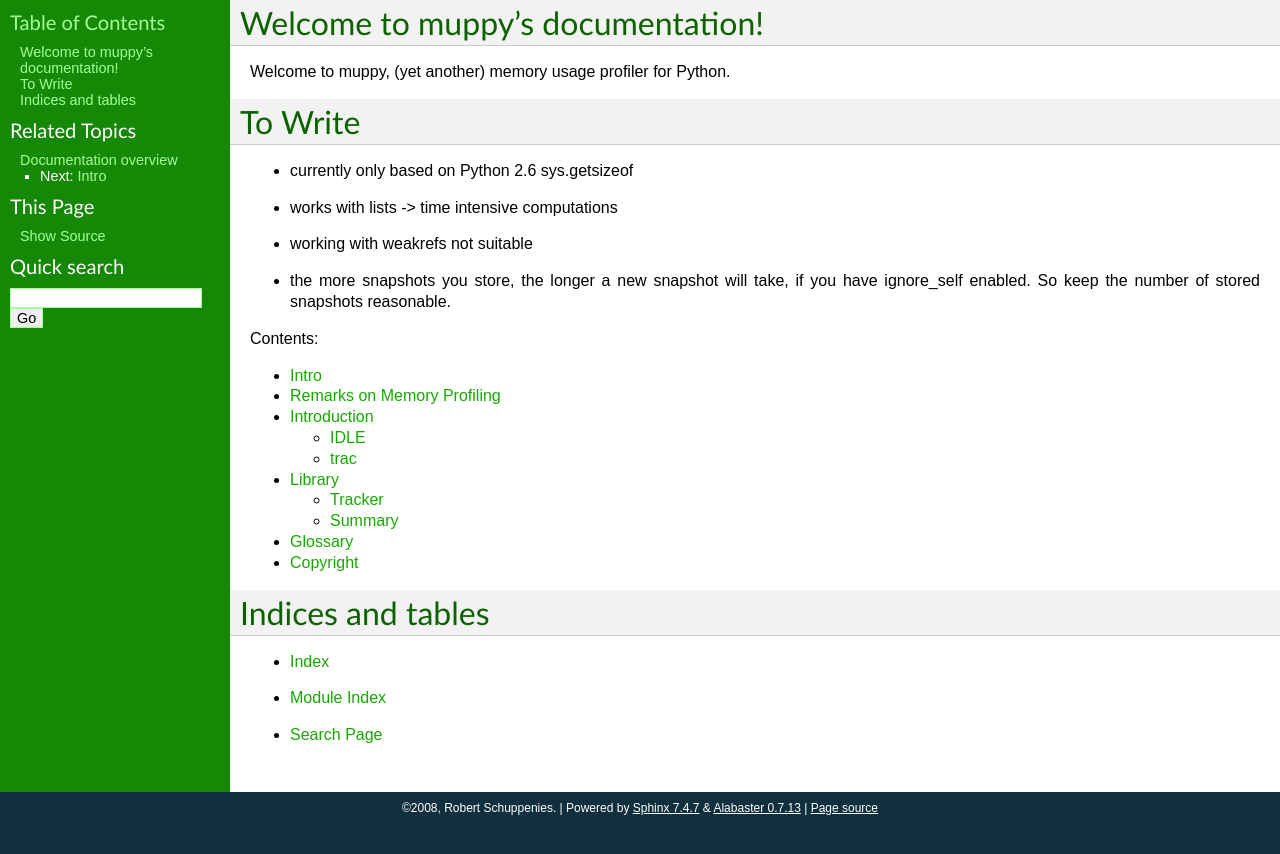
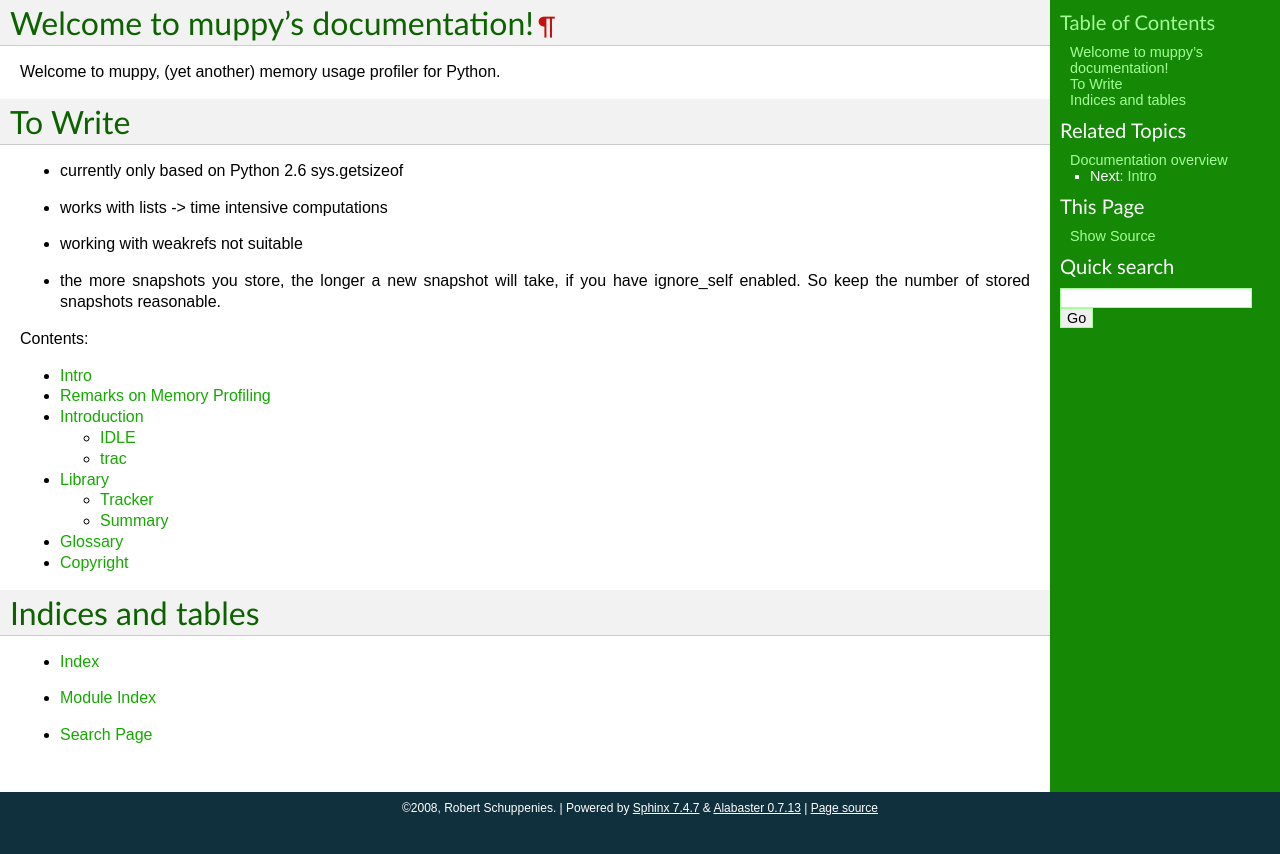
Before and after one commit to zincsamael/muppy, a Sphinx documentation site: the page built from muppy/doc/source/index.rst, in a window 1280 px wide. Shown: the top 854 px of the page. Built offline with Sphinx 7.4.7, drawn with Linux system fonts in a browser that asks for light colours.

Commit message:
Moved sidebar to the right.

```diff
--- a/muppy/doc/source/.static/default.css
+++ b/muppy/doc/source/.static/default.css
@@ -23,7 +23,7 @@
 }
 
 div.bodywrapper {
-    margin: 0 0 0 230px;
+    margin: 0 230px 0 0px;
 }
 
 div.body {
@@ -36,7 +36,7 @@
 }
 
 div.sphinxsidebar {
-    float: left;
+    float: right;
     width: 230px;
     margin-left: -100%;
     font-size: 90%;
```
